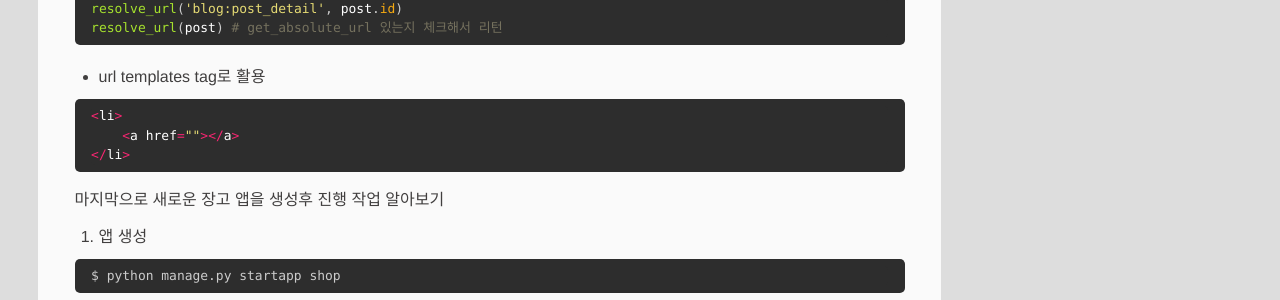
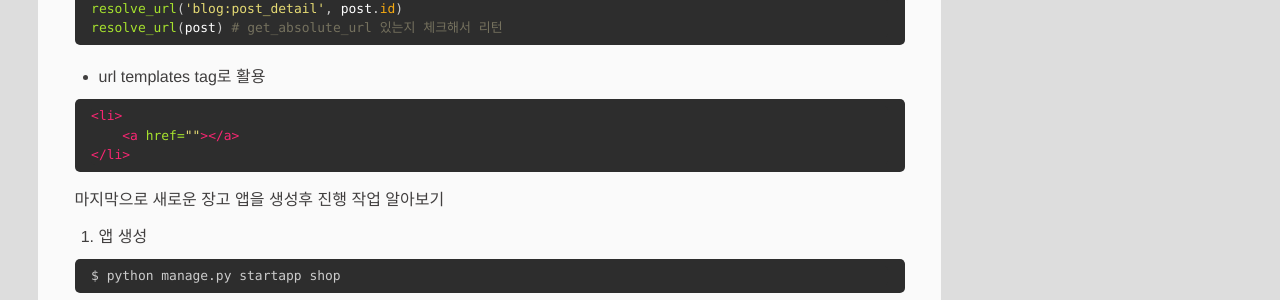
Before and after one commit to SeungHyeonTak/seunghyeontak.github.io, a Jekyll site: the page built from _posts/2019-06-02-Django_기본_urls.md, in a window 1280 px wide and 900 px high, scrolled down 2282 px. Shown: the part 152-452 px from the top of the window. Built offline with Jekyll 4.4.1, drawn with Linux system fonts in a browser that asks for light colours; some of the changed text lies outside the part shown.

````diff
--- a/_posts/2019-06-02-Django_기본_urls.md
+++ b/_posts/2019-06-02-Django_기본_urls.md
@@ -111,7 +111,7 @@ resolve_url(post) # get_absolute_url 있는지 체크해서 리턴
 
 * url templates tag로 활용
 
-```java
+```html
 <li>
     <a href="{{ post.get_absolute_url }}">{{ post.title }}</a>
 </li>
````
Also changed, not shown: other parts of _posts/2019-06-02-Django_기본_urls.md (+1 -1 lines).
